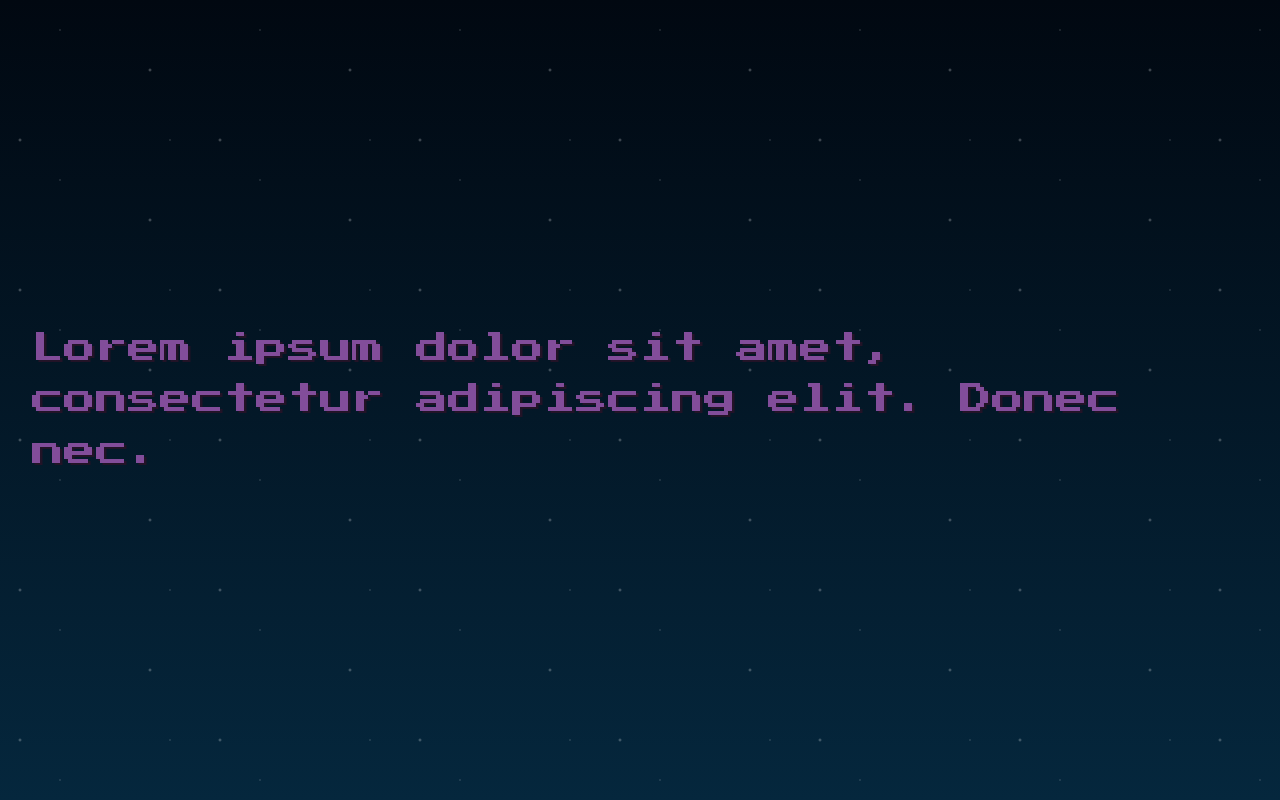
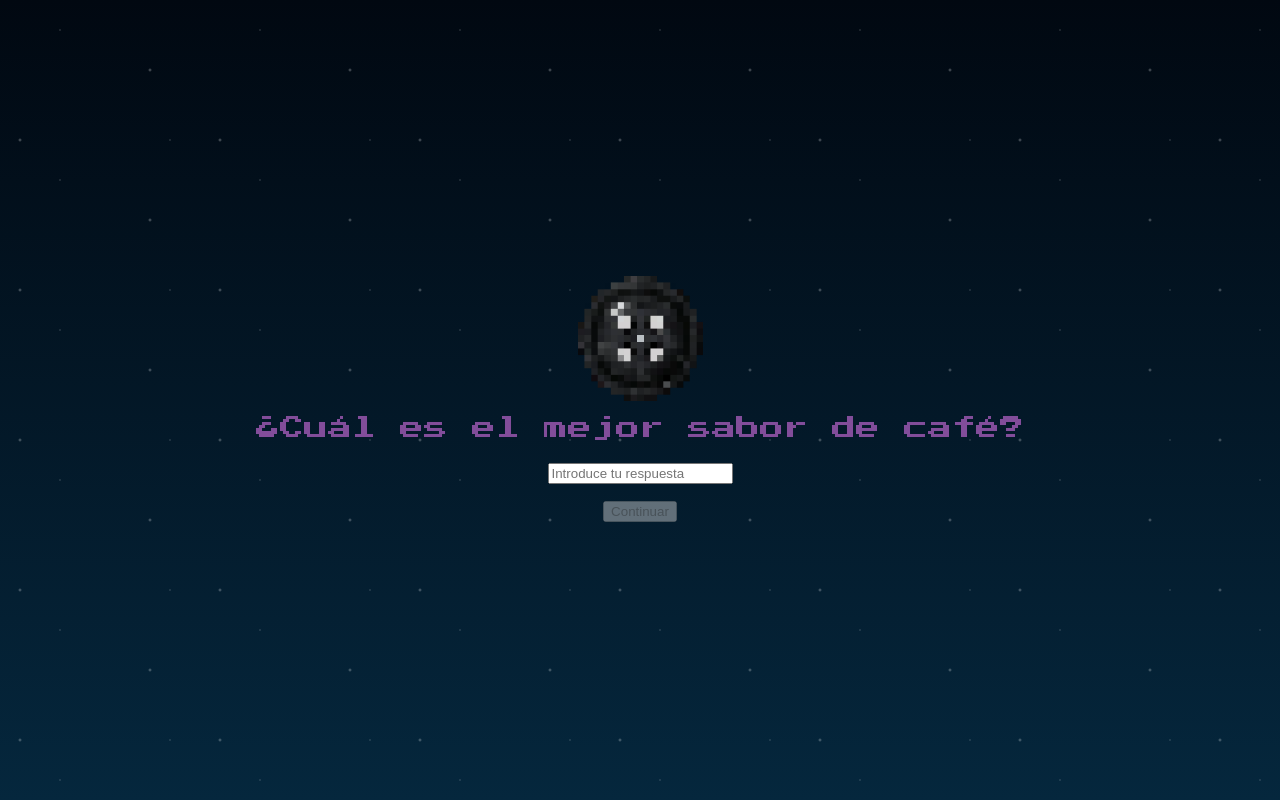
Before and after one commit to ottoknowsnt/cocoa-beetles, a Vue app: page /challenge in a window 1280 px wide. Built offline with nearby package versions, Linux system fonts and the light colour scheme.

Commit message:
Basic challenge component

```diff
--- /dev/null
+++ b/src/components/SingleChallenge.vue
@@ -0,0 +1,67 @@
+<template>
+  <div class="challenge-text">
+    <img alt="Vue logo" class="logo" :src="challengeIcon" width="125" height="125" />
+    <p>{{ challengeText }}</p>
+    <form @submit.prevent="validateChallenge">
+      <input
+        type="text"
+        v-model.trim="challengeResponse"
+        placeholder="Introduce tu respuesta"
+        :disabled="challengePassed"
+      />
+      <p v-if="error">{{ error }}</p>
+    </form>
+    <button :disabled="!challengePassed" @click.once="completeChallenge">Continuar</button>
+  </div>
+</template>
+
+<script lang="ts">
+export default {
+  props: {
+    challengeIcon: { type: String, required: true },
+    challengeText: { type: String, required: true },
+    challengeAnswer: { type: String, required: true },
+  },
+  data() {
+    return {
+      challengeResponse: '',
+      challengePassed: false,
+      error: '',
+    }
+  },
+  methods: {
+    validateChallenge() {
+      if (this.challengeResponse.toLowerCase() === this.challengeAnswer.toLowerCase()) {
+        this.challengePassed = true
+      } else {
+        this.error = 'Respuesta incorrecta'
+      }
+    },
+    completeChallenge() {
+      this.$router.push('/')
+    },
+  },
+}
+</script>
+
+<style scoped>
+.challenge-text {
+  font-size: 1.5rem;
+  text-align: center;
+  text-shadow: none;
+  animation: 3.5s linear 0s infinite alternate pulse;
+}
+
+@keyframes pulse {
+  0%,
+  100% {
+    text-shadow:
+      0 0 0.2rem var(--color-text),
+      0 0 0.4rem var(--color-text),
+      0 0 0.6rem var(--color-text);
+  }
+  50% {
+    text-shadow: none;
+  }
+}
+</style>
--- a/src/views/ChallengeView.vue
+++ b/src/views/ChallengeView.vue
@@ -1,14 +1,12 @@
+<script setup lang="ts">
+import SingleChallenge from '../components/SingleChallenge.vue'
+import buttonPixelArt from '../assets/button_pixel_art.png'
+</script>
+
 <template>
-  <div class="challenge-text">
-    <h1>Lorem ipsum dolor sit amet, consectetur adipiscing elit. Donec nec.</h1>
-  </div>
+  <SingleChallenge
+    :challenge-icon="buttonPixelArt"
+    challenge-text="¿Cuál es el mejor sabor de café?"
+    challenge-answer="lotus"
+  />
 </template>
-
-<style>
-@media (min-width: 1024px) {
-  .challenge-text {
-    display: flex;
-    align-items: center;
-  }
-}
-</style>
```
Also changed, not shown: src/assets/button_pixel_art.png (added).
